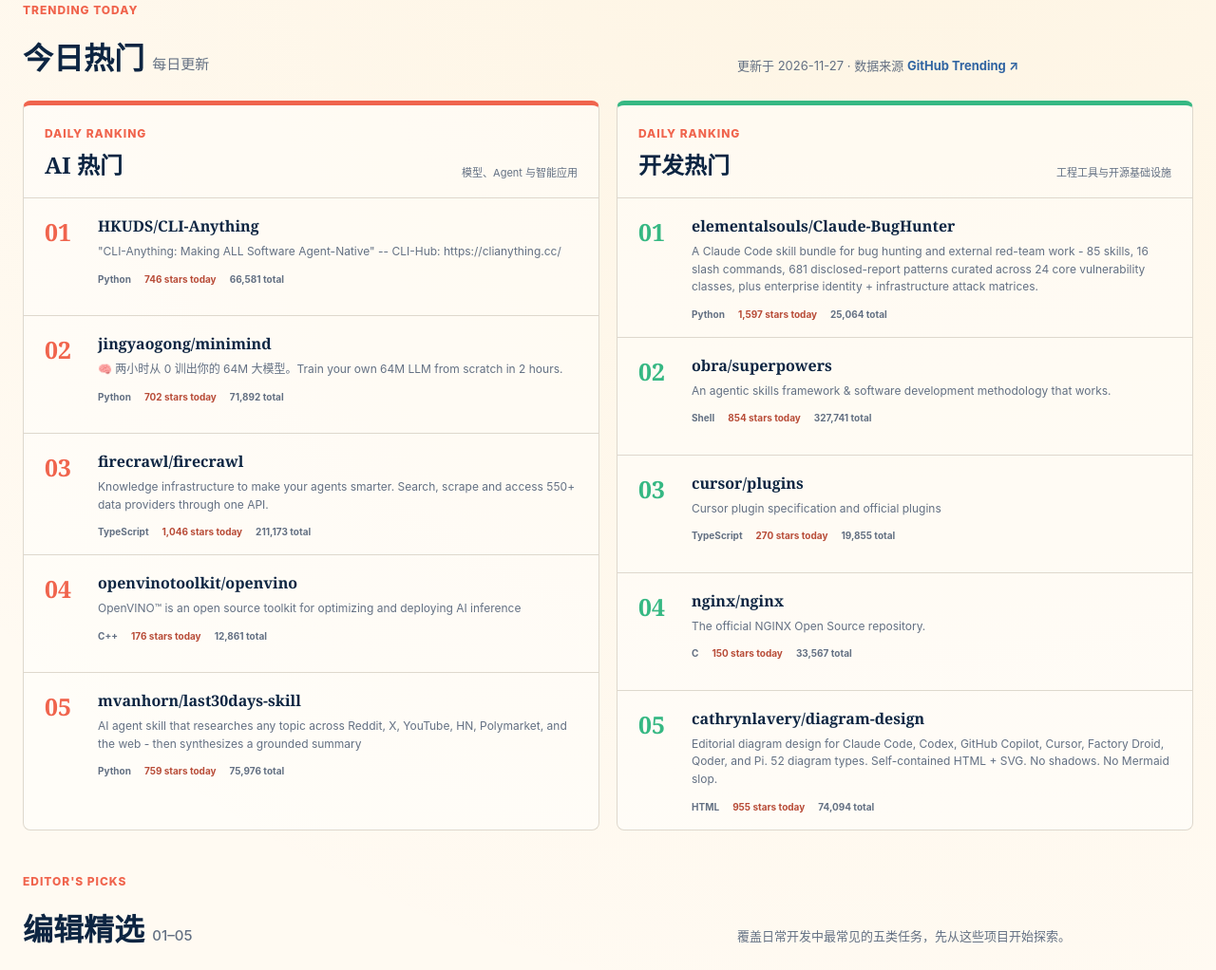
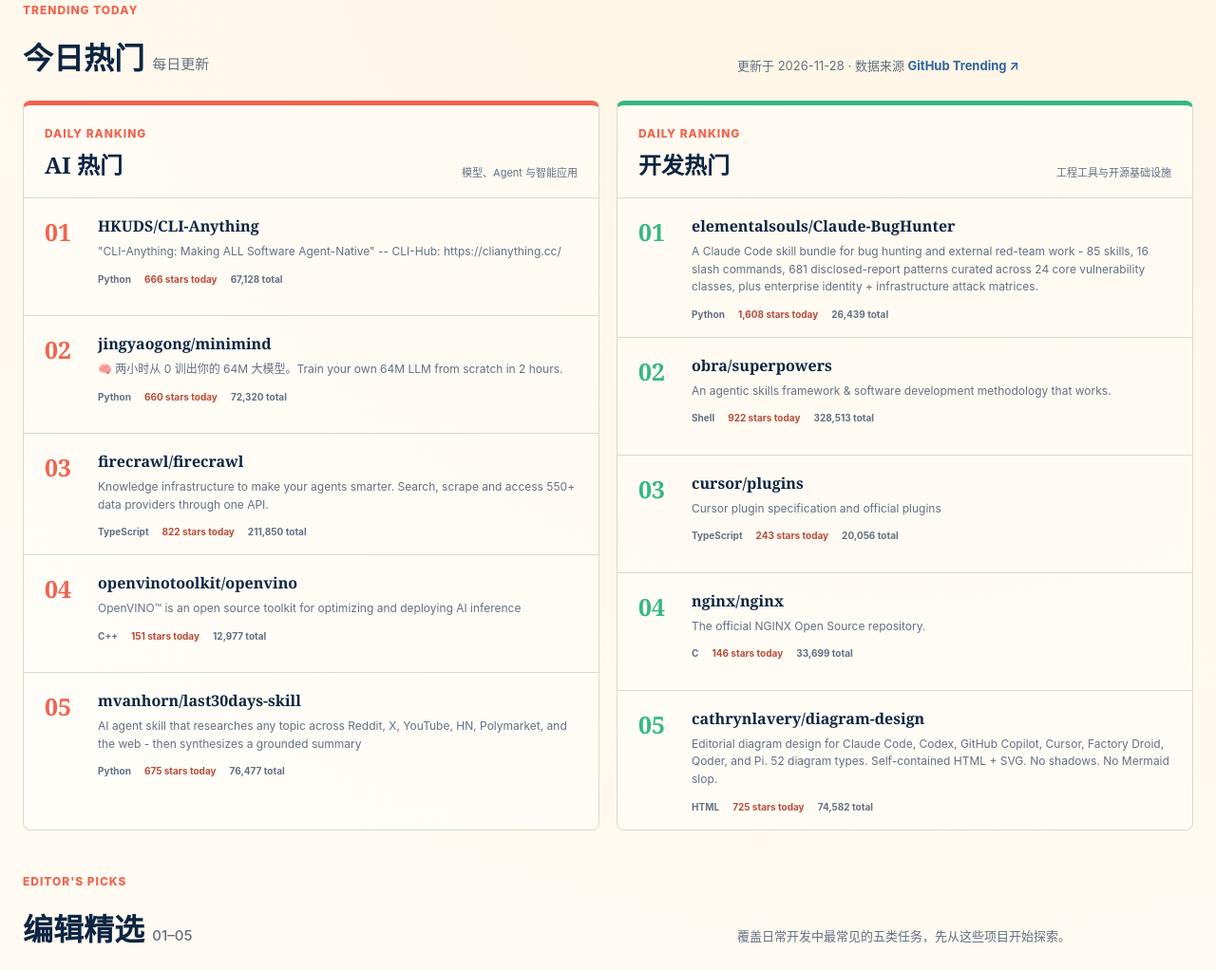
Before and after one commit to SomiW/AIShare, a plain HTML site: page index.html in a window 1280 px wide. Shown: the part 643-1665 px from the top of the page at 95% size. Drawn offline with Linux system fonts and the light colour scheme.

Commit message:
data: update daily GitHub Trending

```diff
--- a/index.html
+++ b/index.html
@@ -56,7 +56,7 @@
           <h2>今日热门 <span>每日更新</span></h2>
         </div>
         <p>
-          更新于 2026-11-27 · 数据来源
+          更新于 2026-11-28 · 数据来源
           <a href="https://github.com/trending">GitHub Trending ↗</a>
         </p>
       </div>
@@ -77,8 +77,8 @@
               <p>&quot;CLI-Anything: Making ALL Software Agent-Native&quot; -- CLI-Hub: https://clianything.cc/</p>
               <div class="trending-meta">
                 <span>Python</span>
-                <span>746 stars today</span>
-                <span>66,581 total</span>
+                <span>666 stars today</span>
+                <span>67,128 total</span>
               </div>
             </div>
           </li>
@@ -89,8 +89,8 @@
               <p>🧠 两小时从 0 训出你的 64M 大模型。Train your own 64M LLM from scratch in 2 hours.</p>
               <div class="trending-meta">
                 <span>Python</span>
-                <span>702 stars today</span>
-                <span>71,892 total</span>
+                <span>660 stars today</span>
+                <span>72,320 total</span>
               </div>
             </div>
           </li>
@@ -101,8 +101,8 @@
               <p>Knowledge infrastructure to make your agents smarter. Search, scrape and access 550+ data providers through one API.</p>
               <div class="trending-meta">
                 <span>TypeScript</span>
-                <span>1,046 stars today</span>
-                <span>211,173 total</span>
+                <span>822 stars today</span>
+                <span>211,850 total</span>
               </div>
             </div>
           </li>
@@ -113,8 +113,8 @@
               <p>OpenVINO™ is an open source toolkit for optimizing and deploying AI inference</p>
               <div class="trending-meta">
                 <span>C++</span>
-                <span>176 stars today</span>
-                <span>12,861 total</span>
+                <span>151 stars today</span>
+                <span>12,977 total</span>
               </div>
             </div>
           </li>
@@ -125,8 +125,8 @@
               <p>AI agent skill that researches any topic across Reddit, X, YouTube, HN, Polymarket, and the web - then synthesizes a grounded summary</p>
               <div class="trending-meta">
                 <span>Python</span>
-                <span>759 stars today</span>
-                <span>75,976 total</span>
+                <span>675 stars today</span>
+                <span>76,477 total</span>
               </div>
             </div>
           </li>
@@ -148,8 +148,8 @@
               <p>A Claude Code skill bundle for bug hunting and external red-team work - 85 skills, 16 slash commands, 681 disclosed-report patterns curated across 24 core vulnerability classes, plus enterprise identity + infrastructure attack matrices.</p>
               <div class="trending-meta">
                 <span>Python</span>
-                <span>1,597 stars today</span>
-                <span>25,064 total</span>
+                <span>1,608 stars today</span>
+                <span>26,439 total</span>
               </div>
             </div>
           </li>
@@ -160,8 +160,8 @@
               <p>An agentic skills framework &amp; software development methodology that works.</p>
               <div class="trending-meta">
                 <span>Shell</span>
-                <span>854 stars today</span>
-                <span>327,741 total</span>
+                <span>922 stars today</span>
+                <span>328,513 total</span>
               </div>
             </div>
           </li>
@@ -172,8 +172,8 @@
               <p>Cursor plugin specification and official plugins</p>
               <div class="trending-meta">
                 <span>TypeScript</span>
-                <span>270 stars today</span>
-                <span>19,855 total</span>
+                <span>243 stars today</span>
+                <span>20,056 total</span>
               </div>
             </div>
           </li>
@@ -184,8 +184,8 @@
               <p>The official NGINX Open Source repository.</p>
               <div class="trending-meta">
                 <span>C</span>
-                <span>150 stars today</span>
-                <span>33,567 total</span>
+                <span>146 stars today</span>
+                <span>33,699 total</span>
               </div>
             </div>
           </li>
@@ -196,8 +196,8 @@
               <p>Editorial diagram design for Claude Code, Codex, GitHub Copilot, Cursor, Factory Droid, Qoder, and Pi. 52 diagram types. Self-contained HTML + SVG. No shadows. No Mermaid slop.</p>
               <div class="trending-meta">
                 <span>HTML</span>
-                <span>955 stars today</span>
-                <span>74,094 total</span>
+                <span>725 stars today</span>
+                <span>74,582 total</span>
               </div>
             </div>
           </li>
```
